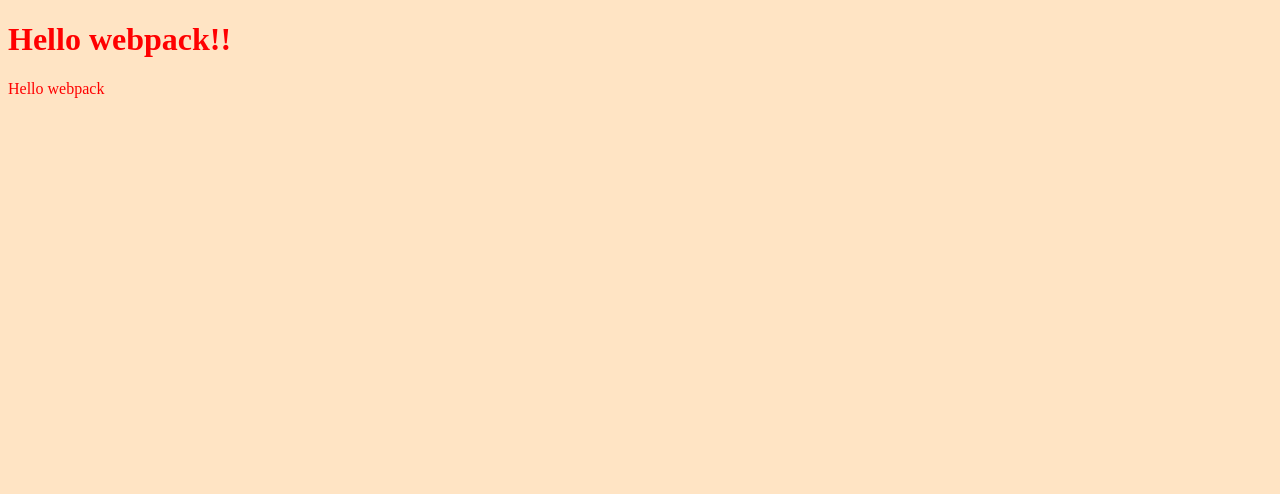
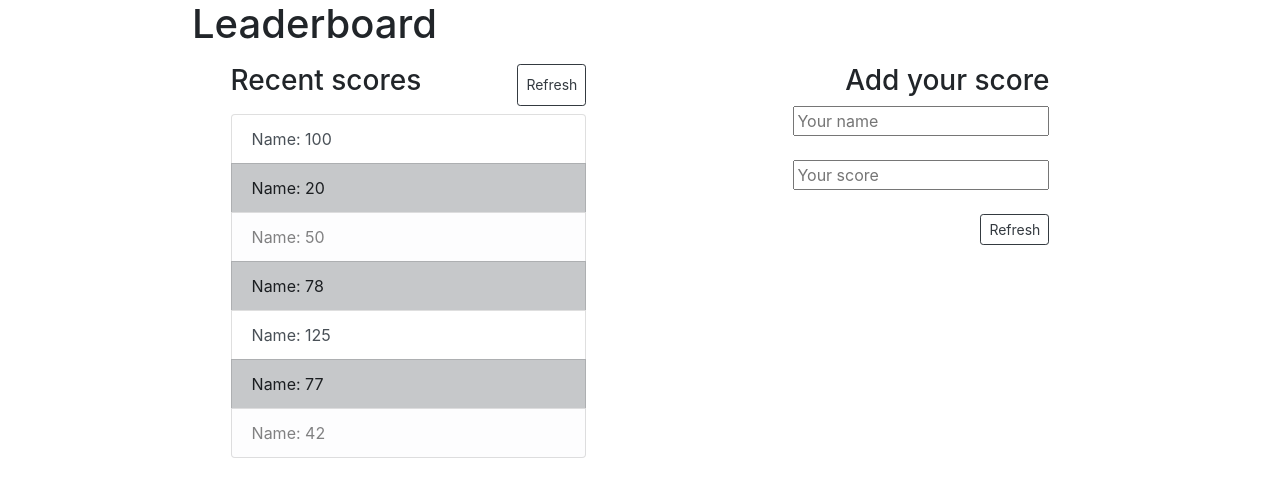
Before and after one commit to prolajumokeoni/leaderboard, a website built with webpack: page src/index.html in a window 1280 px wide. Built offline with nearby package versions, Linux system fonts and the light colour scheme.

Commit message:
Build page structure

```diff
--- a/src/index.html
+++ b/src/index.html
@@ -1,11 +1,91 @@
 <!DOCTYPE html>
 <html lang="en">
-<head>
-    <meta charset="UTF-8">
-    <meta name="viewport" content="width=device-width, initial-scale=1.0">
-    <title>Wbpack Exercise</title>
-</head>
-<body>
-    <h1 class="hello">Hello webpack!!</h1>
-</body>
+  <head>
+    <meta charset="UTF-8" />
+    <meta name="viewport" content="width=device-width, initial-scale=1.0" />
+    <link
+      rel="stylesheet"
+      href="https://maxcdn.bootstrapcdn.com/bootstrap/4.0.0/css/bootstrap.min.css"
+      integrity="sha384-Gn5384xqQ1aoWXA+058RXPxPg6fy4IWvTNh0E263XmFcJlSAwiGgFAW/dAiS6JXm"
+      crossorigin="anonymous"
+    />
+    <script
+      src="https://maxcdn.bootstrapcdn.com/bootstrap/4.0.0/js/bootstrap.min.js"
+      integrity="sha384-JZR6Spejh4U02d8jOt6vLEHfe/JQGiRRSQQxSfFWpi1MquVdAyjUar5+76PVCmYl"
+      crossorigin="anonymous"
+    ></script>
+    <title>Leaderboard</title>
+  </head>
+  <body>
+    <div class="content">
+      <h1>Leaderboard</h1>
+      <div class="row justify-content-around pt-2">
+        <div class="col-5">
+          <div class="d-flex justify-content-between">
+            	<h3>Recent scores</h3>
+              <button class="btn btn-outline-dark btn-sm">Refresh</button>
+          </div>
+          <div class="list-group pt-2">
+            <a href="#" class="list-group-item list-group-item-action"
+              >Name: 100</a
+            >
+            <a
+              href="#"
+              class="
+                list-group-item list-group-item-action list-group-item-dark
+              "
+              >Name: 20</a
+            >
+            <a
+              href="#"
+              class="
+                list-group-item list-group-item-action list-group-item-light
+              "
+              >Name: 50</a
+            >
+            <a
+              href="#"
+              class="
+                list-group-item list-group-item-action list-group-item-dark
+              "
+              >Name: 78</a
+            >
+            <a href="#" class="list-group-item list-group-item-action"
+              >Name: 125</a
+            >
+            <a
+              href="#"
+              class="
+                list-group-item list-group-item-action list-group-item-dark
+              "
+              >Name: 77</a
+            >
+            <a
+              href="#"
+              class="
+                list-group-item list-group-item-action list-group-item-light
+              "
+              >Name: 42</a
+            >
+          </div>
+        </div>
+        <div class="col-5 text-right">
+          <form action="">
+						<h3>Add your score</h3>
+            <div>
+              <input type="text" placeholder="Your name" />
+            </div>
+            <br/>
+            <div>
+              <input type="text" placeholder="Your score" />
+            </div>
+            <br/>
+						<div >
+              <button class="btn btn-outline-dark btn-sm">Refresh</button>
+						</div>
+						</form>
+        </div>
+      </div>
+    </div>
+  </body>
 </html>
--- a/src/index.js
+++ b/src/index.js
@@ -1,11 +1,2 @@
 import _ from 'lodash';
 import './style.css';
-function component() {
-  const element = document.createElement('div');
- 	// Lodash, now imported by this script
-  element.innerHTML = _.join(['Hello', 'webpack'], ' ');
-	element.classList.add('hello');
-  return element;
-}
-
-document.body.appendChild(component());
--- a/src/style.css
+++ b/src/style.css
@@ -1,7 +1,4 @@
-.hello {
-  color: red;
+.content {
+  width: 70%;
+  margin: 0 auto;
 }
-
-body {
-	background-color: bisque;
-}
```
Also changed, not shown: package.json (+9 -0 lines), .eslintrc.json (added), .stylelintrc.json (added), dist/index.html, dist/main.js, webpack.config.js (indentation only), 1 other file.
